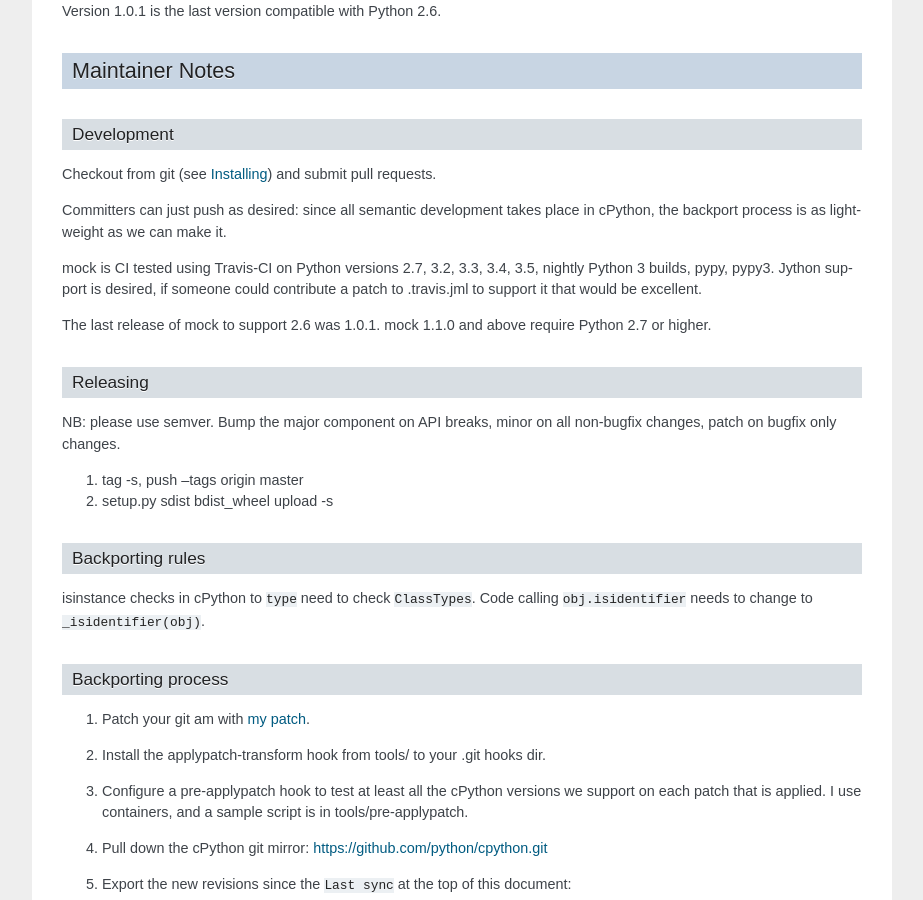
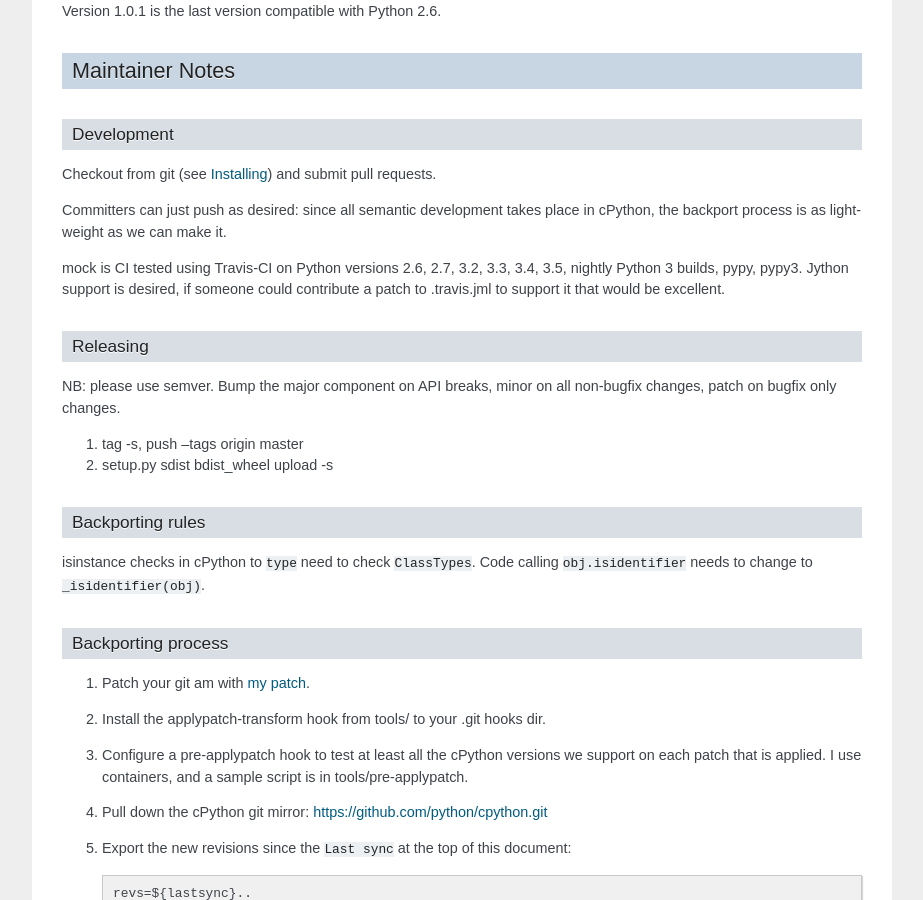
Before and after one commit to testing-cabal/mock, a Sphinx documentation site: the page built from docs/index.txt, in a window 1280 px wide and 900 px high, scrolled down 1434 px. Shown: the whole window, without its empty margins (198-1121 px from the left). Built offline with Sphinx 7.4.7, drawn with Linux system fonts in a browser that asks for light colours; the version number could not be read and is left out; some of the changed text lies outside the part shown.

Commit message:
Support python 2.6
Replace set comprehensions with calls to set() and ensure string
formatting has positional format specifiers.

Co-Authored-By: Robert Collins <rbtcollins@hp.com>

```diff
--- a/README.rst
+++ b/README.rst
@@ -7,7 +7,7 @@
 onwards.
 
 This package contains a rolling backport of the standard library mock code
-compatible with Python 2.7 and up, and 3.2 and up.
+compatible with Python 2.6 and up, and 3.2 and up.
 
 Please see the standard library documentation for more details.
 
--- a/docs/index.txt
+++ b/docs/index.txt
@@ -45,7 +45,7 @@
 Pythons.
 
 The ``mock`` package contains a rolling backport of the standard library mock
-code compatible with Python 2.7 and up, and 3.2 and up.
+code compatible with Python 2.6 and up, and 3.2 and up.
 
 Please see the standard library documentation for usage details.
 
@@ -121,13 +121,10 @@
 Committers can just push as desired: since all semantic development takes
 place in cPython, the backport process is as lightweight as we can make it.
 
-mock is CI tested using Travis-CI on Python versions 2.7, 3.2, 3.3, 3.4, 3.5,
-nightly Python 3 builds, pypy, pypy3. Jython support is desired, if
+mock is CI tested using Travis-CI on Python versions 2.6, 2.7, 3.2, 3.3, 3.4,
+3.5, nightly Python 3 builds, pypy, pypy3. Jython support is desired, if
 someone could contribute a patch to .travis.jml to support it that would be
 excellent.
-
-The last release of mock to support 2.6 was 1.0.1. mock 1.1.0 and above require
-Python 2.7 or higher.
 
 Releasing
 =========
```
Also changed, not shown: .travis.yml, 2 other files.
